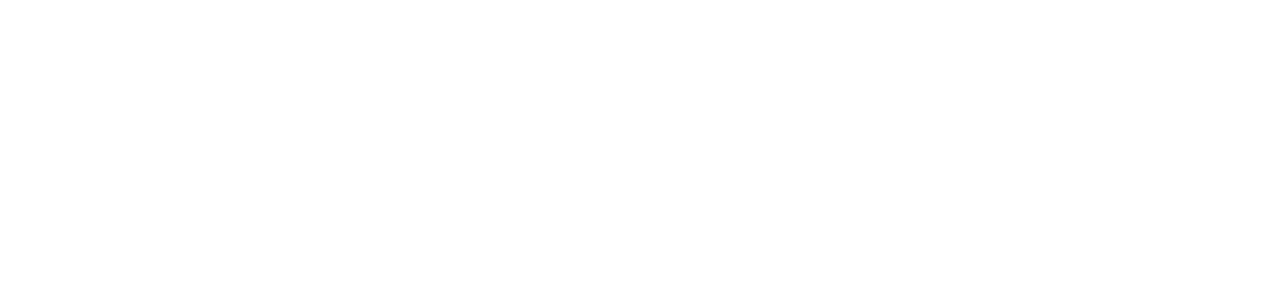
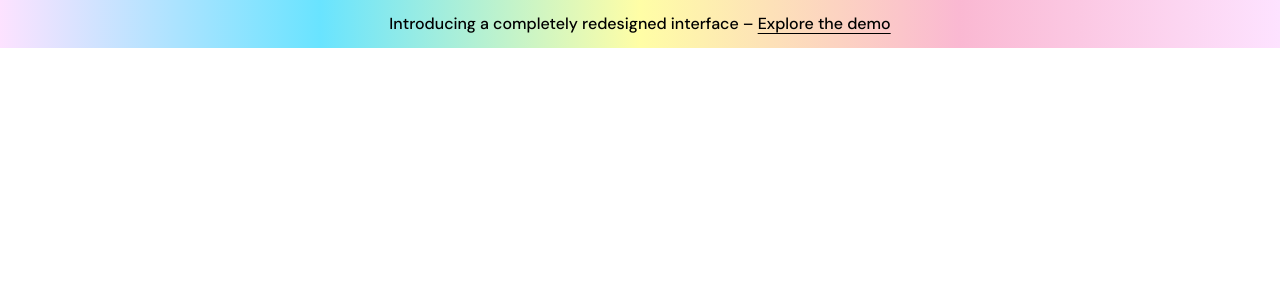
Before and after one commit to KctechSia/Focusflow-hub, a Next.js app: page / in a window 1280 px wide. Shown: the top 300 px of the page. Built offline with nearby package versions, Linux system fonts and the light colour scheme.

Commit message:
add banner section responsive in all devices

```diff
--- a/src/sections/Banner.tsx
+++ b/src/sections/Banner.tsx
@@ -1,3 +1,12 @@
 export const Banner = () => {
-  return null;
+  return (
+    <section className="py-3 text-center bg-[linear-gradient(to_right,rgb(252,214,255,.7),rgb(41,216,255,.7),rgb(255,253,128,.7),rgb(248,154,191,.7),rgb(252,214,255,.7))] bg-opacity-70">
+      <div className="container">
+        <p className="font-medium">
+          <span className="hidden md:inline">Introducing a completely redesigned interface – </span>
+          <a href="#" className="underline underline-offset-4">Explore the demo</a>
+        </p>
+      </div>
+    </section>
+  );
 };
```
